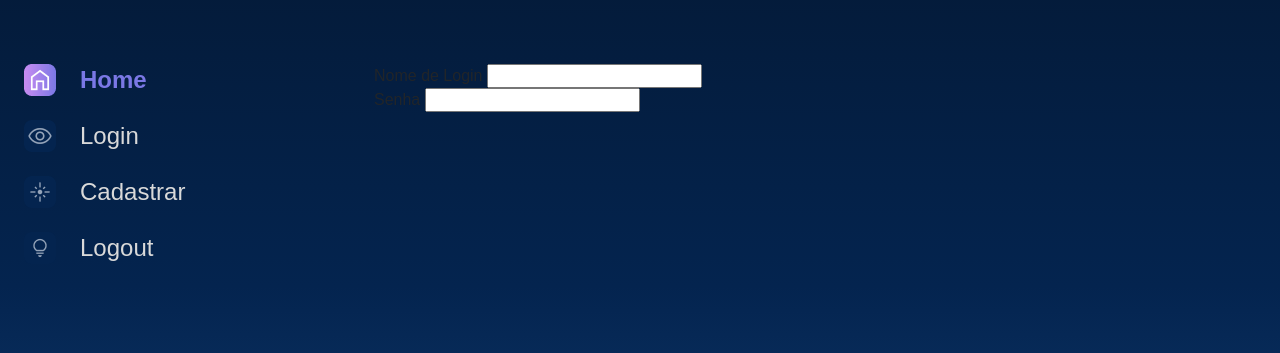
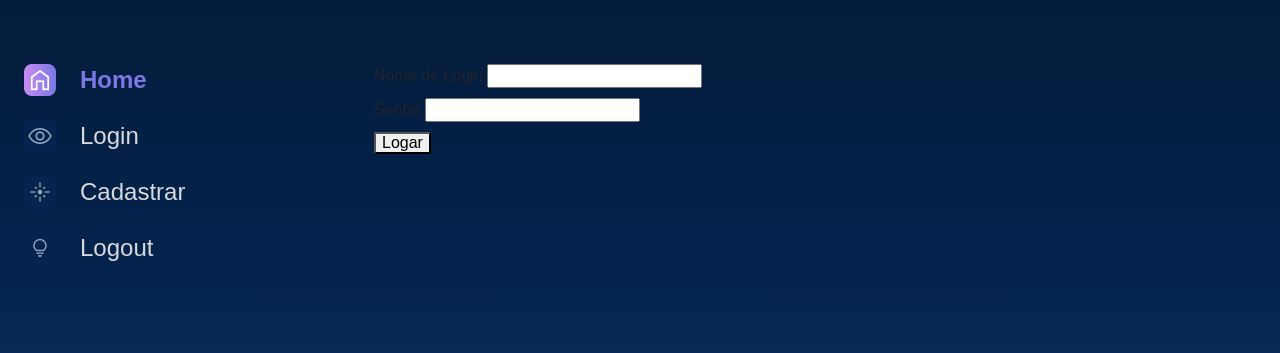
Before and after one commit to Nathalyagsn/django, a Django app: page /login in a window 1280 px wide. Shown: the part 114-467 px from the top of the page. Run offline with Django 5.2, Linux system fonts and the light colour scheme.

Commit message:
css do login

```diff
--- a/templates/usuarios/login.html
+++ b/templates/usuarios/login.html
@@ -45,11 +45,14 @@
                     {% csrf_token %}
                     <div class="row">
                         {% for field in form.visible_fields %}
-                        <div>
+                        <div class="col-12 col-lg-12" style="margin-bottom: 10px;">
                         <label for="{{ field.id_for_label }}">{{field.label}} </label>
                         {{ field }}
                         </div>
                         {% endfor %}
+                    </div>
+                    <div>
+                        <button type="submit">Logar</button>
                     </div>
                 </form>
             </section>
```
